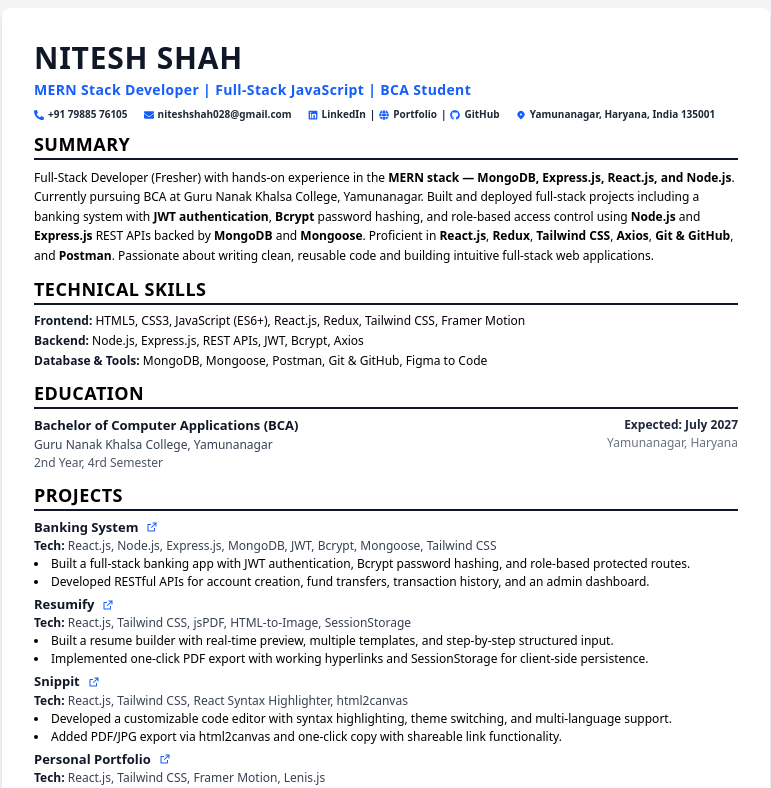
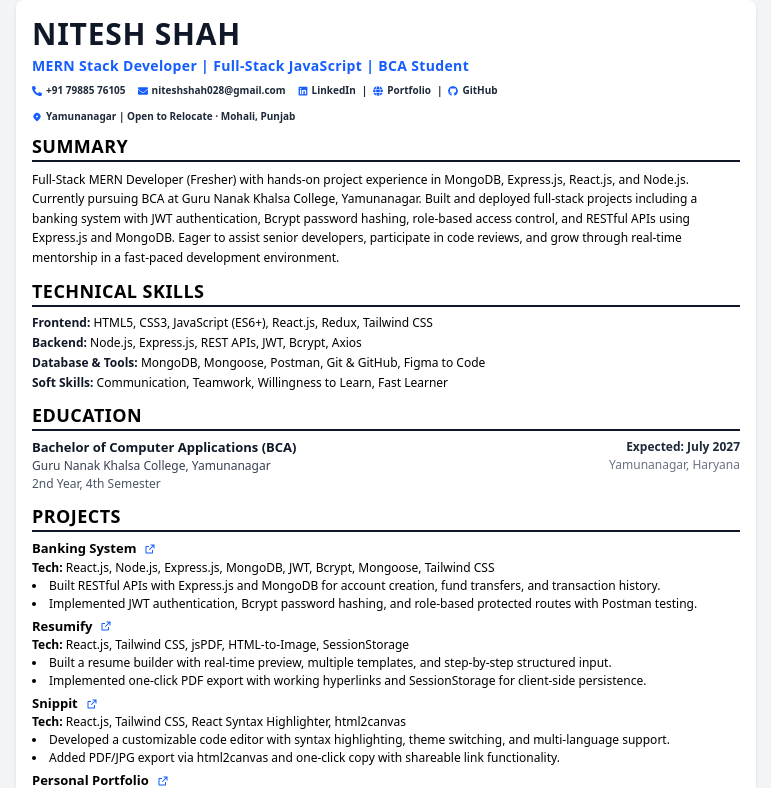
Before and after one commit to Nitesh47kumars/Resume, a React (Vite) app: page / in a window 1280 px wide. Shown: the top 788 px of the page, without its empty margins (254-1025 px from the left). Built offline with nearby package versions, Linux system fonts and the light colour scheme.

Commit message:
Update Resume | ATS Friendly

```diff
--- a/src/App.jsx
+++ b/src/App.jsx
@@ -7,10 +7,10 @@ import Certificates from "./Components/Certificates";
 
 export default function App() {
   return (
-    <div className="min-h-screen bg-gray-100 text-black flex justify-center p-2">
+    <div className="min-h-screen bg-gray-100 text-black flex justify-center">
       <div
         id="resume"
-        className="w-full max-w-3xl bg-white shadow-md rounded-lg p-8 space-y-1.5 leading-snug text-sm"
+        className="w-full max-w-[740px] bg-white shadow-sm rounded-lg p-4 space-y-1.5 leading-snug text-sm"
       >
         <Header />
         <Summary />
--- a/src/Components/Certificates.jsx
+++ b/src/Components/Certificates.jsx
@@ -3,17 +3,17 @@ import SectionTitle from "./SectionTitle";
 const certificates = [
   {
     id: 1,
+    title: "Hands-On Workshop — E-Commerce with React & MongoDB",
+    issuer: "Guru Nanak Khalsa College, Yamuna Nagar",
+    date: "06 Nov 2025",
+    slug: "workshop",
+  },
+  {
+    id: 2,
     title: "Young Innovator Mindset Certification",
     issuer: "International Institute of Organized Research (I2OR)",
     date: "2025",
     slug: "mindset",
-  },
-  {
-    id: 2,
-    title: "Hands-On Workshop — E-Commerce with React & MongoDB",
-    issuer: "Guru Nanak Khalsa College, Yamuna Nagar",
-    date: "06 Nov 2025",
-    slug: "workshop",
   },
   // {
   //   id: 3,
@@ -35,7 +35,7 @@ export default function Certificates() {
   return (
     <section className="w-full mx-auto">
       <SectionTitle title="Certificates" />
-      <div className="space-y-2.5">
+      <div className="space-y-1.5">
         {certificates.map((cert) => (
           <div key={cert.id} className="flex flex-col">
             <div className="flex items-center justify-between w-full">
--- a/src/Components/Education.jsx
+++ b/src/Components/Education.jsx
@@ -13,7 +13,7 @@ export default function Education() {
             Guru Nanak Khalsa College, Yamunanagar
           </p>
           <p className="text-gray-600">
-            2nd Year, 4rd Semester
+            2nd Year, 4th Semester
           </p>
         </div>
         <div className="text-right shrink-0 space-y-0.5">
--- a/src/Components/Header.jsx
+++ b/src/Components/Header.jsx
@@ -18,7 +18,7 @@ export default function Header() {
         MERN Stack Developer | Full-Stack JavaScript | BCA Student
       </h2>
 
-      <div className="flex flex-wrap items-center gap-4 text-[10px] font-semibold text-gray-800 mt-1">
+      <div className="flex flex-wrap items-center gap-3 text-[10px] font-semibold text-gray-800 mt-1">
         <a
           href="tel:+917988576105"
           className="flex items-center gap-1 text-gray-800 hover:text-blue-600"
@@ -33,7 +33,7 @@ export default function Header() {
           <FaEnvelope className="text-blue-600" /> niteshshah028@gmail.com
         </a>
 
-        <span className="flex items-center gap-1">
+        <span className="flex items-center gap-1.5">
           <a
             href="https://www.linkedin.com/in/nitesh-kumar-b18348346/"
             target="_blank"
@@ -63,8 +63,8 @@ export default function Header() {
         </span>
 
         <span className="flex items-center gap-1">
-          <HiLocationMarker className="text-blue-600" /> Yamunanagar, Haryana,
-          India 135001
+          <HiLocationMarker className="text-blue-600" /> Yamunanagar |
+          Open to Relocate · Mohali, Punjab
         </span>
       </div>
     </header>
--- a/src/Components/Projects.jsx
+++ b/src/Components/Projects.jsx
@@ -6,8 +6,8 @@ const projects = [
     link: "https://banking-system-ten-zeta.vercel.app/",
     tech: "React.js, Node.js, Express.js, MongoDB, JWT, Bcrypt, Mongoose, Tailwind CSS",
     description: [
-      "Built a full-stack banking app with JWT authentication, Bcrypt password hashing, and role-based protected routes.",
-      "Developed RESTful APIs for account creation, fund transfers, transaction history, and an admin dashboard.",
+      "Built RESTful APIs with Express.js and MongoDB for account creation, fund transfers, and transaction history.",
+      "Implemented JWT authentication, Bcrypt password hashing, and role-based protected routes with Postman testing.",
     ],
   },
   {
@@ -47,7 +47,9 @@ export default function Projects() {
         {projects.map((project) => (
           <div key={project.name} className="space-y-0.5">
             <div className="flex flex-wrap items-center gap-2">
-              <h3 className="text-[13px] font-bold text-gray-900">{project.name}</h3>
+              <h3 className="text-[13px] font-bold text-black">
+                {project.name}
+              </h3>
               <a
                 href={project.link}
                 target="_blank"
@@ -68,12 +70,12 @@ export default function Projects() {
               </a>
             </div>
 
-            <p className="text-gray-700">
-              <span className="font-semibold text-gray-900">Tech: </span>
+            <p className="text-black">
+              <span className="font-semibold text-black">Tech: </span>
               {project.tech}
             </p>
 
-            <ul className="list-disc list-inside space-y-0.5">
+            <ul className="list-disc text-black list-inside space-y-0.5">
               {project.description.map((point, i) => (
                 <li key={i}>{point}</li>
               ))}
--- a/src/Components/Skills.jsx
+++ b/src/Components/Skills.jsx
@@ -1,22 +1,35 @@
 import SectionTitle from "./SectionTitle";
+
+const skills = [
+  {
+    label: "Frontend",
+    value: "HTML5, CSS3, JavaScript (ES6+), React.js, Redux, Tailwind CSS",
+  },
+  {
+    label: "Backend",
+    value: "Node.js, Express.js, REST APIs, JWT, Bcrypt, Axios",
+  },
+  {
+    label: "Database & Tools",
+    value: "MongoDB, Mongoose, Postman, Git & GitHub, Figma to Code",
+  },
+  {
+    label: "Soft Skills",
+    value: "Communication, Teamwork, Willingness to Learn, Fast Learner",
+  },
+];
 
 export default function Skills() {
   return (
     <section>
       <SectionTitle title="Technical Skills" />
       <div className="text-xs space-y-1">
-        <p>
-          <span className="font-bold text-gray-900">Frontend:</span> HTML5,
-          CSS3, JavaScript (ES6+), React.js, Redux, Tailwind CSS, Framer Motion
-        </p>
-        <p>
-          <span className="font-bold text-gray-900">Backend:</span> Node.js,
-          Express.js, REST APIs, JWT, Bcrypt, Axios
-        </p>
-        <p>
-          <span className="font-bold text-gray-900">Database & Tools:</span>{" "}
-          MongoDB, Mongoose, Postman, Git & GitHub, Figma to Code
-        </p>
+        {skills.map(({ label, value }) => (
+          <p key={label}>
+            <span className="font-bold text-gray-900">{label}:</span>{" "}
+            {value}
+          </p>
+        ))}
       </div>
     </section>
   );
--- a/src/Components/Summary.jsx
+++ b/src/Components/Summary.jsx
@@ -4,20 +4,15 @@ export default function Summary() {
   return (
     <section>
       <SectionTitle title="Summary" />
-      <p className="text-xs leading-relaxed">
-        Full-Stack Developer (Fresher) with hands-on experience in the{" "}
-        <strong>MERN stack — MongoDB, Express.js, React.js, and Node.js</strong>
-        . Currently pursuing BCA at Guru Nanak Khalsa College, Yamunanagar.
-        Built and deployed full-stack projects including a banking system with{" "}
-        <strong>JWT authentication</strong>, <strong>Bcrypt</strong> password
-        hashing, and role-based access control using <strong>Node.js</strong>{" "}
-        and <strong>Express.js</strong> REST APIs backed by{" "}
-        <strong>MongoDB</strong> and <strong>Mongoose</strong>.
-        Proficient in <strong>React.js</strong>, <strong>Redux</strong>,{" "}
-        <strong>Tailwind CSS</strong>, <strong>Axios</strong>,{" "}
-        <strong>Git & GitHub</strong>, and <strong>Postman</strong>. Passionate
-        about writing clean, reusable code and building intuitive full-stack web
-        applications.
+      <p className="text-xs text-black leading-relaxed">
+        Full-Stack MERN Developer (Fresher) with hands-on project experience in
+        MongoDB, Express.js, React.js, and Node.js. Currently pursuing BCA at
+        Guru Nanak Khalsa College, Yamunanagar. Built and deployed full-stack
+        projects including a banking system with JWT authentication, Bcrypt
+        password hashing, role-based access control, and RESTful APIs using
+        Express.js and MongoDB. Eager to assist senior developers, participate
+        in code reviews, and grow through real-time mentorship in a fast-paced
+        development environment.
       </p>
     </section>
   );
```
Lines whose indentation alone changed are shown as unchanged.
